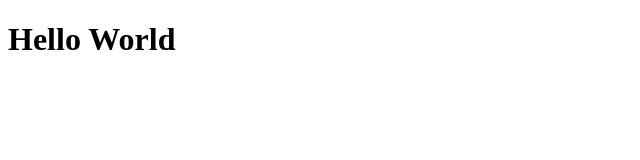
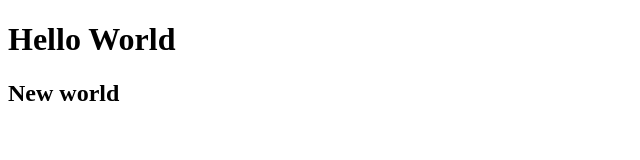
Before and after one commit to tanmay-badwaik/git_practical, a plain HTML site: page index.html in a window 1280 px wide. Shown: the whole page, without its empty margins (0-640 px from the left). Drawn offline with Linux system fonts and the light colour scheme.

Commit message:
sample page index v2

```diff
--- a/index.html
+++ b/index.html
@@ -7,5 +7,6 @@
 </head>
 <body>
     <h1>Hello World </h1>
+    <h2>New world</h2>
 </body>
 </html>
```
